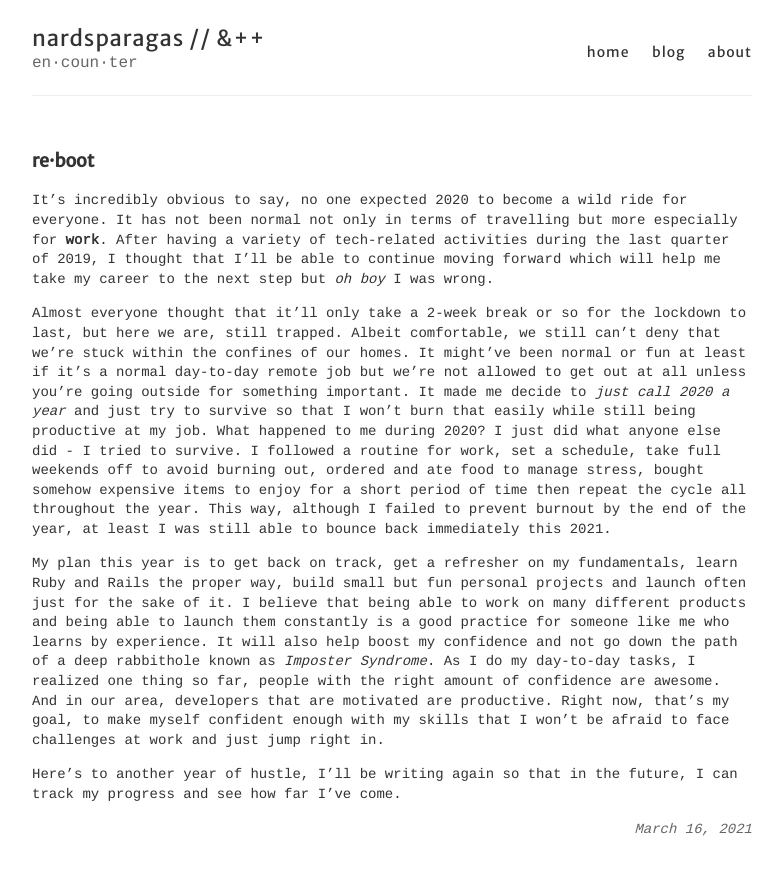
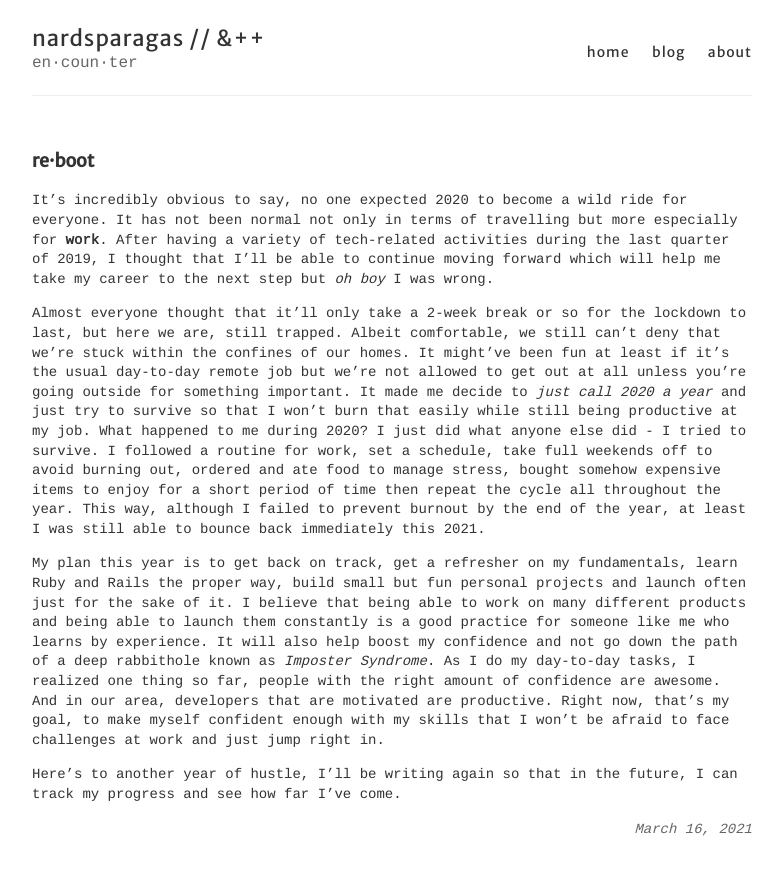
Before and after one commit to nardsqq/nardsqq.github.io, a Jekyll site: the page built from _posts/2021-03-16-reboot.md, in a window 1280 px wide. Shown: the top 875 px of the page, without its empty margins (248-1030 px from the left). Built offline with Jekyll 4.4.1, drawn with Linux system fonts in a browser that asks for light colours.

Commit message:
Removes redundancy

```diff
--- a/_posts/2021-03-16-reboot.md
+++ b/_posts/2021-03-16-reboot.md
@@ -5,7 +5,7 @@ title: re·boot
 
 It's incredibly obvious to say, no one expected 2020 to become a wild ride for everyone. It has not been normal not only in terms of travelling but more especially for **work**. After having a variety of tech-related activities during the last quarter of 2019, I thought that I'll be able to continue moving forward which will help me take my career to the next step but _oh boy_ I was wrong.
 
-Almost everyone thought that it'll only take a 2-week break or so for the lockdown to last, but here we are, still trapped. Albeit comfortable, we still can't deny that we're stuck within the confines of our homes. It might've been normal or fun at least if it's a normal day-to-day remote job but we're not allowed to get out at all unless you're going outside for something important. It made me decide to _just call 2020 a year_ and just try to survive so that I won't burn that easily while still being productive at my job. What happened to me during 2020? I just did what anyone else did - I tried to survive. I followed a routine for work, set a schedule, take full weekends off to avoid burning out, ordered and ate food to manage stress, bought somehow expensive items to enjoy for a short period of time then repeat the cycle all throughout the year. This way, although I failed to prevent burnout by the end of the year, at least I was still able to bounce back immediately this 2021.
+Almost everyone thought that it'll only take a 2-week break or so for the lockdown to last, but here we are, still trapped. Albeit comfortable, we still can't deny that we're stuck within the confines of our homes. It might've been fun at least if it's the usual day-to-day remote job but we're not allowed to get out at all unless you're going outside for something important. It made me decide to _just call 2020 a year_ and just try to survive so that I won't burn that easily while still being productive at my job. What happened to me during 2020? I just did what anyone else did - I tried to survive. I followed a routine for work, set a schedule, take full weekends off to avoid burning out, ordered and ate food to manage stress, bought somehow expensive items to enjoy for a short period of time then repeat the cycle all throughout the year. This way, although I failed to prevent burnout by the end of the year, at least I was still able to bounce back immediately this 2021.
 
 My plan this year is to get back on track, get a refresher on my fundamentals, learn Ruby and Rails the proper way, build small but fun personal projects and launch often just for the sake of it. I believe that being able to work on many different products and being able to launch them constantly is a good practice for someone like me who learns by experience. It will also help boost my confidence and not go down the path of a deep rabbithole known as _Imposter Syndrome_. As I do my day-to-day tasks, I realized one thing so far, people with the right amount of confidence are awesome. And in our area, developers that are motivated are productive. Right now, that's my goal, to make myself confident enough with my skills that I won't be afraid to face challenges at work and just jump right in.
 
```
